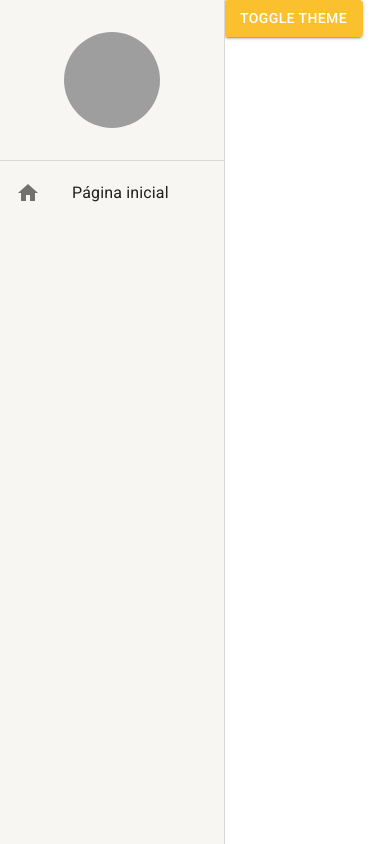
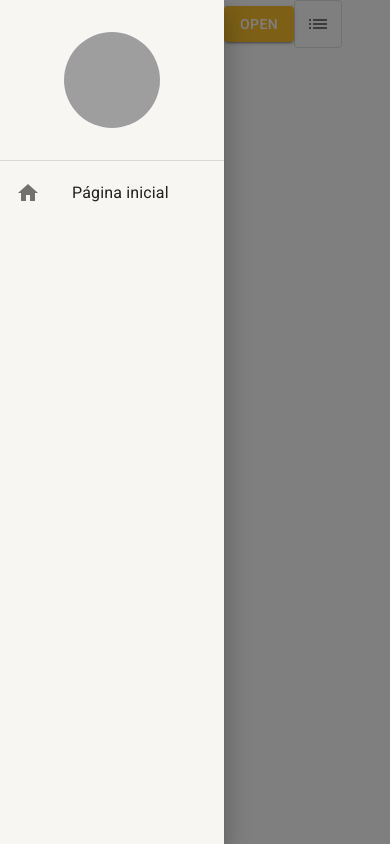
Before and after one commit to thiiagofernando/react-materialui-typescript, a React (Create React App) app: page /pagina-inicial in a window 390 px wide. Built offline with nearby package versions, Linux system fonts and the light colour scheme; grey boxes are pictures that could not be loaded.

Commit message:
Criando  Drawer responsivo

```diff
--- a/src/App.tsx
+++ b/src/App.tsx
@@ -1,16 +1,18 @@
 import { BrowserRouter } from 'react-router-dom';
 import { AppRoutes } from './routes';
-import { AppThemeProvider } from './shared/context/';
+import { AppDrawerProvider, AppThemeProvider } from './shared/context/';
 import { MenuLateral } from './shared/components/menu-lateral/MenuLateral';
 
 export const App = () => {
   return (
     <AppThemeProvider>
-      <BrowserRouter>
-        <MenuLateral>
-          <AppRoutes />
-        </MenuLateral>
-      </BrowserRouter>
+      <AppDrawerProvider>
+        <BrowserRouter>
+          <MenuLateral>
+            <AppRoutes />
+          </MenuLateral>
+        </BrowserRouter>
+      </AppDrawerProvider>
     </AppThemeProvider>
   );
 };
--- a/src/routes/index.tsx
+++ b/src/routes/index.tsx
@@ -1,17 +1,21 @@
-import { Button } from '@mui/material';
+import { Button, Icon, ToggleButton } from '@mui/material';
 import { Routes, Route, Navigate } from 'react-router-dom';
-import { useAppThemeContext } from '../shared/context';
+import { useDrawerContext } from '../shared/context';
 
 export const AppRoutes = () => {
-  const { toggleTheme } = useAppThemeContext();
+  const { toggleDrawerOpen } = useDrawerContext();
   return (
     <Routes>
       <Route
         path="/pagina-inicial"
         element={
-          <Button variant="contained" onClick={toggleTheme}>
-            Toggle Theme
+          <><Button variant="contained" onClick={toggleDrawerOpen}>
+              Open
           </Button>
+          <ToggleButton onClick={toggleDrawerOpen} value="list" aria-label="list">
+            <Icon>list</Icon>
+          </ToggleButton>
+          </>
         }
       />
       <Route path="*" element={<Navigate to="/pagina-inicial" />} />
--- a/src/shared/components/menu-lateral/MenuLateral.tsx
+++ b/src/shared/components/menu-lateral/MenuLateral.tsx
@@ -1,5 +1,6 @@
-import { Avatar, Divider, Drawer, useTheme, List, ListItemButton, ListItemIcon, ListItemText, Icon } from '@mui/material';
+import { Avatar, Divider, Drawer, useTheme, List, ListItemButton, ListItemIcon, ListItemText, Icon, useMediaQuery } from '@mui/material';
 import { Box } from '@mui/system';
+import { useDrawerContext } from '../../context';
 
 interface IMenuLateralProps {
   children: React.ReactNode;
@@ -7,9 +8,11 @@ interface IMenuLateralProps {
 
 export const MenuLateral: React.FC<IMenuLateralProps> = ({ children }) => {
   const theme = useTheme();
+  const smDown = useMediaQuery(theme.breakpoints.down('sm'));
+  const  { isDrawerOpen, toggleDrawerOpen } = useDrawerContext();
   return (
     <>
-      <Drawer variant="permanent">
+      <Drawer open={isDrawerOpen} variant={smDown ? 'temporary' : 'persistent'} onClose={toggleDrawerOpen}>
         <Box
           width={theme.spacing(28)}
           display='flex'
@@ -40,7 +43,7 @@ export const MenuLateral: React.FC<IMenuLateralProps> = ({ children }) => {
           </Box>
         </Box>
       </Drawer>
-      <Box height="100vh" marginLeft={theme.spacing(28)}>
+      <Box height="100vh" marginLeft={!isDrawerOpen ? 0 :theme.spacing(28)}>
         {children}
       </Box>
     </>
--- /dev/null
+++ b/src/shared/context/DrawerContext.tsx
@@ -0,0 +1,30 @@
+import React, { createContext, useCallback, useContext, useState } from 'react';
+
+interface IDrawerContextData {
+  isDrawerOpen: boolean;
+  toggleDrawerOpen: () => void;
+}
+
+const DrawerContext = createContext({} as IDrawerContextData);
+
+interface IAppDrawerProvider {
+  children: React.ReactNode;
+}
+
+export const useDrawerContext =() =>{
+  return useContext(DrawerContext);
+};
+
+export const AppDrawerProvider: React.FC<IAppDrawerProvider> = ({ children }) => {
+  const [isDrawerOpen, setIsDrawerOpen] = useState(true);
+
+  const toggleDrawerOpen = useCallback(() => {
+    setIsDrawerOpen(oldDrawerOpen => !oldDrawerOpen);
+  }, []);
+
+  return (
+    <DrawerContext.Provider value={{ isDrawerOpen, toggleDrawerOpen }}>
+      {children}
+    </DrawerContext.Provider>
+  );
+};
--- a/src/shared/context/index.ts
+++ b/src/shared/context/index.ts
@@ -1 +1,2 @@
 export * from './ThemeContext';
+export * from './DrawerContext';
```
